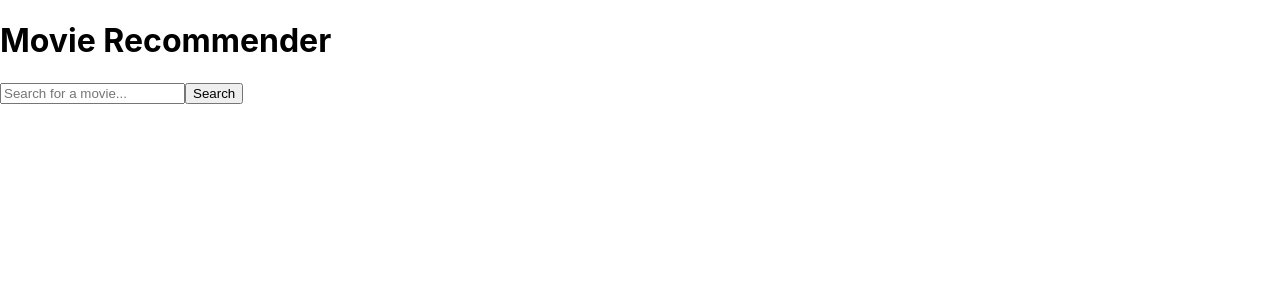
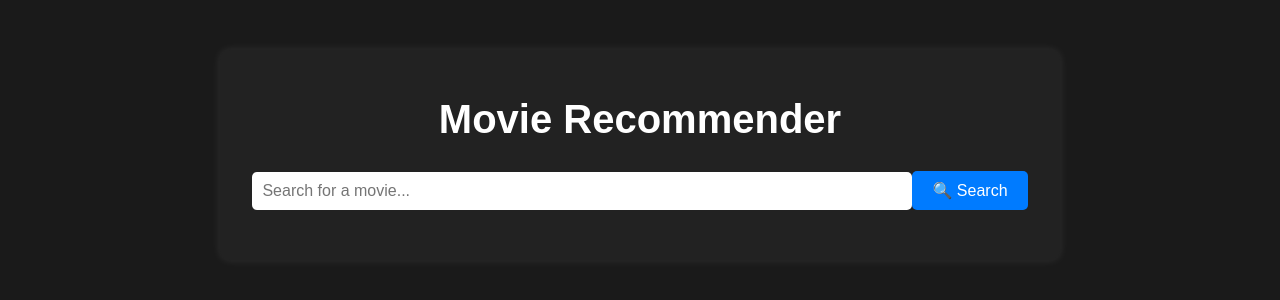
Before and after one commit to alanthoms/ku_fyp, a React (Create React App) app in the folder movie-recommender/client/: page / in a window 1280 px wide. Shown: the top 300 px of the page. Built offline with nearby package versions, Linux system fonts and the light colour scheme.

Commit message:
Fix and Add Improved UI with Posters

```diff
--- a/movie-recommender/client/src/App.css
+++ b/movie-recommender/client/src/App.css
@@ -1,38 +1,102 @@
-.App {
+body {
+  font-family: Arial, sans-serif;
+  background-color: #1a1a1a;
+  color: white;
   text-align: center;
+  margin: 0;
+  padding: 0;
 }
 
-.App-logo {
-  height: 40vmin;
-  pointer-events: none;
+.container {
+  max-width: 800px;
+  margin: 50px auto;
+  padding: 20px;
+  background: #222;
+  border-radius: 10px;
+  box-shadow: 0 0 10px rgba(255, 255, 255, 0.1);
 }
 
-@media (prefers-reduced-motion: no-preference) {
-  .App-logo {
-    animation: App-logo-spin infinite 20s linear;
-  }
+h1 {
+  font-size: 2.5rem;
+  margin-bottom: 20px;
 }
 
-.App-header {
-  background-color: #282c34;
-  min-height: 100vh;
+input {
+  width: 80%;
+  padding: 10px;
+  margin: 10px 0;
+  border: none;
+  border-radius: 5px;
+  font-size: 1rem;
+}
+
+button {
+  padding: 10px 20px;
+  font-size: 1rem;
+  background: #007bff;
+  color: white;
+  border: none;
+  border-radius: 5px;
+  cursor: pointer;
+  transition: background 0.3s;
+}
+
+button:hover {
+  background: #0056b3;
+}
+
+ul {
+  list-style: none;
+  padding: 0;
+}
+
+li {
+  padding: 10px;
+  cursor: pointer;
+  transition: 0.3s;
+}
+
+li:hover {
+  background: #333;
+  border-radius: 5px;
+}
+
+.movie-list {
   display: flex;
-  flex-direction: column;
+  flex-wrap: wrap;
+  justify-content: center;
+  gap: 15px;
+  margin-top: 20px;
+}
+
+.movie-card {
+  width: 150px;
+  background: #222;
+  padding: 10px;
+  border-radius: 5px;
+  text-align: center;
+  transition: transform 0.2s;
+  cursor: pointer;
+}
+
+.movie-card:hover {
+  transform: scale(1.05);
+}
+
+.movie-poster {
+  width: 100%;
+  height: auto;
+  border-radius: 5px;
+}
+
+.no-poster {
+  width: 100%;
+  height: 225px;
+  background: gray;
+  display: flex;
   align-items: center;
   justify-content: center;
-  font-size: calc(10px + 2vmin);
   color: white;
+  font-size: 14px;
+  border-radius: 5px;
 }
-
-.App-link {
-  color: #61dafb;
-}
-
-@keyframes App-logo-spin {
-  from {
-    transform: rotate(0deg);
-  }
-  to {
-    transform: rotate(360deg);
-  }
-}
--- a/movie-recommender/client/src/components/MovieRecommendations.js
+++ b/movie-recommender/client/src/components/MovieRecommendations.js
@@ -13,13 +13,20 @@ const MovieRecommendations = ({ movieId }) => {
   }, [movieId]);
 
   return (
-    <div className="p-4">
-      <h2>Recommended Movies</h2>
-      <ul>
+    <div>
+      <h2>🎥 Recommended Movies</h2>
+      <div className="movie-list">
         {recommendations.map((movie) => (
-          <li key={movie.id}>{movie.title}</li>
+          <div key={movie.id} className="movie-card">
+            {movie.poster ? (
+              <img src={movie.poster} alt={movie.title} className="movie-poster" />
+            ) : (
+              <div className="no-poster">No Image</div>
+            )}
+            <p>{movie.title}</p>
+          </div>
         ))}
-      </ul>
+      </div>
     </div>
   );
 };
--- a/movie-recommender/client/src/components/MovieSearch.js
+++ b/movie-recommender/client/src/components/MovieSearch.js
@@ -1,34 +1,43 @@
 import React, { useState } from "react";
 import axios from "axios";
+import "../App.css";
+
+
 
 const MovieSearch = ({ onMovieSelect }) => {
   const [query, setQuery] = useState("");
   const [movies, setMovies] = useState([]);
 
   const searchMovies = async () => {
+    if (!query) return;
     const response = await axios.get(`http://localhost:5000/search/${query}`);
+    console.log("API Response:", response.data); // ✅ Debugging: Print API response
     setMovies(response.data);
   };
 
+
   return (
-    <div className="p-4">
+    <div>
       <input
         type="text"
         placeholder="Search for a movie..."
         value={query}
         onChange={(e) => setQuery(e.target.value)}
-        className="border p-2 rounded"
       />
-      <button onClick={searchMovies} className="ml-2 p-2 bg-blue-500 text-white rounded">
-        Search
-      </button>
-      <ul>
+      <button onClick={searchMovies}>🔍 Search</button>
+
+      <div className="movie-list">
         {movies.map((movie) => (
-          <li key={movie.id} onClick={() => onMovieSelect(movie.id)}>
-            {movie.title}
-          </li>
+          <div key={movie.id} className="movie-card" onClick={() => onMovieSelect(movie.id)}>
+            {movie.poster ? (
+              <img src={movie.poster} alt={movie.title} className="movie-poster" />
+            ) : (
+              <div className="no-poster">No Image</div>
+            )}
+            <p>{movie.title}</p>
+          </div>
         ))}
-      </ul>
+      </div>
     </div>
   );
 };
```
Also changed, not shown: 1 other file (tests, documents, lock files or other folders).
